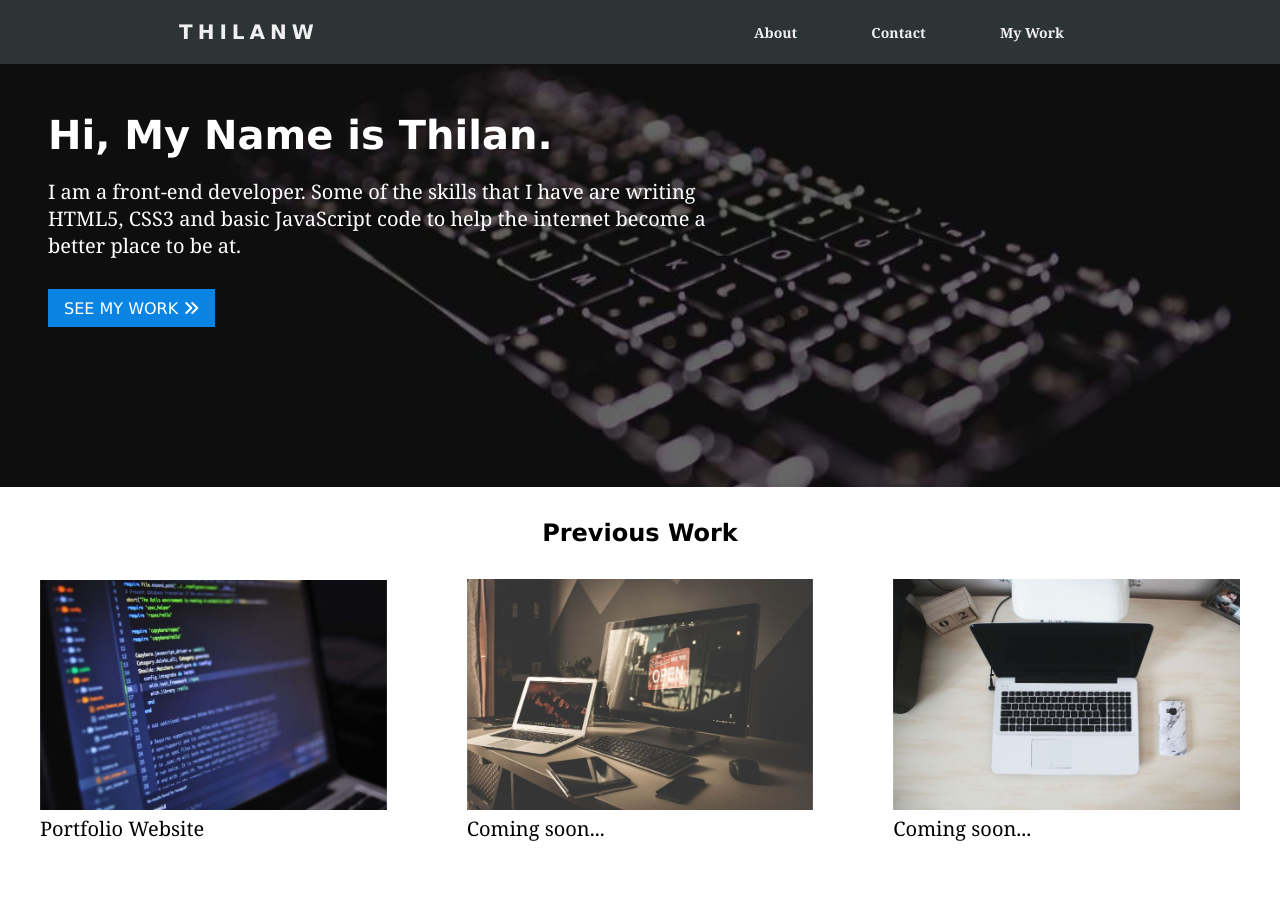
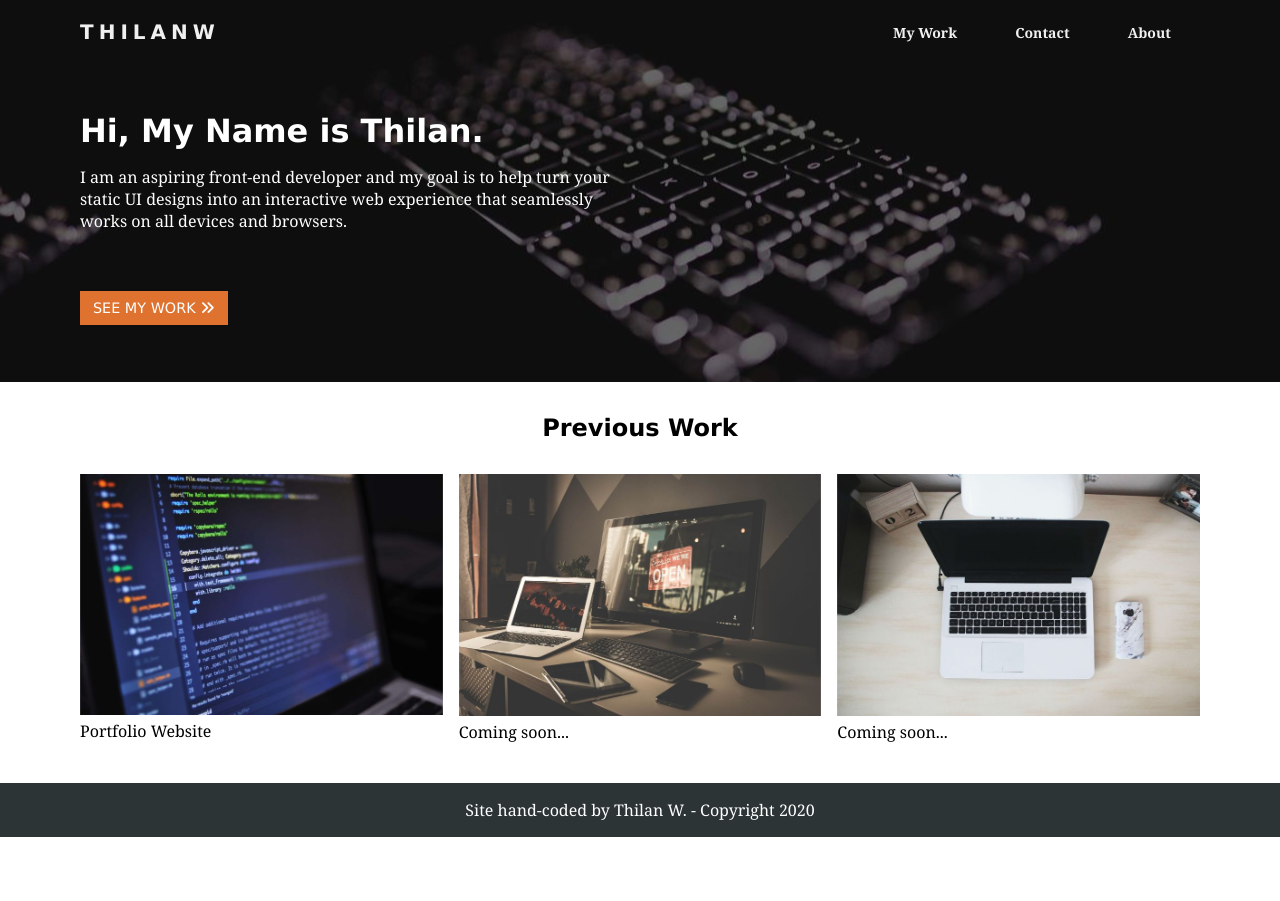
Before and after one commit to thilanwij/portfoliosite2020, a plain HTML site: page index.html in a window 1280 px wide. Shown: the top 901 px of the page. After the commit the page ends 837 px from the top, so only its background shows below. Drawn offline with Linux system fonts and the light colour scheme.

```diff
--- a/css/style.css
+++ b/css/style.css
@@ -4,6 +4,11 @@ html, .default {
     border: 0;
     box-sizing: border-box;
     width: 100%;
+}
+
+p, ul {
+    margin: 0;
+    padding: 0;
 }
 
 body{
@@ -17,6 +22,16 @@ h1, h2, h3, h4, h5, h6 {
     padding: 0;
 }
 
+figure {
+    margin: 0;
+}
+
+.wrapper {
+    padding: 0 5em;
+}
+
+
+
 a {
     text-decoration: none;
     color: black;
@@ -24,60 +39,20 @@ a {
 
 figure a {margin: 0; padding: 0;}
 
-/* header {
-    padding: 0.8em 0;
-    box-sizing: border-box;
 
-}
+/* commented out due to redoing navbar */
 
-header h1 {
-    margin: 0 auto;
-    text-align: center;
-}
-
-header ul {
-    display: flex;
-    margin: 0;
-    padding: 0;
-    justify-content: center;
-
-    flex-wrap: wrap;
-
-}
-
-header li {
-    font-family: 'Lucida Sans', 'Lucida Sans Regular', 'Lucida Grande', 'Lucida Sans Unicode', Geneva, Verdana, sans-serif;
-    list-style-type: none;
-    font-size: 0.9em;
-    text-transform: uppercase;
-    padding: 1em;
-    margin: 0 1em;
-
-    align-self: center;
-}
-
-
-#logo {
-
-    display: inline-block;
-    padding: 0.25em;
-    font-size: 1.5em;
-    font-weight: bold;
-    margin: 0 auto 10px auto;
-    border: 1px solid black;
-    border-radius: 0.2em;
+.nav-hero {
+    background-color: #222f3e;
+    background-image: url("../images/hero-bg.jpg");
+    background-position: center;
 }
 
 nav {
-    text-align: center;
-
-*/ /* commented out due to redoing navbar */
-
-nav {
     display: flex;
-    justify-content: space-around;
+    justify-content: space-between;
     align-items: center;
-    background-color: #2d3436;
+    /* background-color: #187adb; */
     min-height: 8vh;
 }
 
@@ -131,6 +106,10 @@ nav {
     height: 3px;
     margin: 5px;
     background-color: rgb(241, 240, 240);
+    -webkit-transition: all 0.3s ease;
+    -moz-transition: all 0.3s ease;
+    -o-transition: all 0.3s ease;
+    -ms-transition: all 0.3s ease;
     transition: all 0.3s ease;
 }
 
@@ -139,6 +118,7 @@ nav {
 @media only screen and (max-width: 700px){
     body {
         overflow-x: hidden;
+        /* overflow-y: hidden; */
     }
 
     .nav-links {
@@ -146,13 +126,16 @@ nav {
         right: 0px;
         top: 8vh;
         height: 92vh;
-        background-color: #2d3436;
+        background-color: #222f3e;
         display: flex;
         flex-direction: column;
         align-items: center;
-        width: 50%;
+        width: 100%;
         transform: translateX(100%);
         -webkit-transition: transform 0.5s ease-in;
+        -moz-transition: transform 0.5s ease-in;
+        -o-transition: transform 0.5s ease-in;
+        -ms-transition: transform 0.5s ease-in;
         transition: transform 0.5s ease-in;
     }
 
@@ -164,12 +147,19 @@ nav {
         opacity: 0;
      }
 
+     .nav-links a {
+        font-size: 2em;
+     }
+
     .burger div {
         width: 25px;
         height: 3px;
         margin: 5px;
         background-color: rgb(241, 240, 240);
         -webkit-transition: transform 0.3s ease-in;
+        -moz-transition: transform 0.3s ease-in;
+        -o-transition: transform 0.3s ease-in;
+        -ms-transition: transform 0.3s ease-in;
         transition: transform 0.3s ease-in;
     }
 
@@ -177,6 +167,7 @@ nav {
         /* for javascript later */
 
         transform: translateX(0%);
+        overflow-y: hidden;
         /* -webkit-transition: transform 0.5s ease-in;
         transition: transform 0.5s ease-in; */
     }
@@ -185,13 +176,13 @@ nav {
     @keyframes navLinkFade{
         from{
             opacity: 0;
-            transform: translateX(50px);
+            -webkit-transform: translateX(50px);
 
         }
 
         to{
             opacity: 1;
-            transform: translateX(0px);
+            -webkit-transform: translateX(0px);
         }
     }
 
@@ -207,68 +198,67 @@ nav {
 
 }
 
-
-
-
-
-
-@media only screen and (min-width: 1200px){
+@media only screen and (min-width: 1000px){
     .nav-links {
         width: 30%;
     }
 
 }
 
+/* BEGIN HERO CSS */
 
+#hero {
+    /* padding: 3em; */
+    padding-bottom: 4em;
+    padding-top: 3em;
 
+    color: white;
 
-/*-------------------------*/
-#hero {
-    background: #0984e3;
-    padding: 3em;
-    color: white;
-    text-align: center;
-    max-width: 100%;
+    text-align: left;
+    display: flex;
+    background-repeat: no-repeat;
+    background-size: 100%;
+}
 
-    background-image: url("../images/hero-bg.jpg");
-    background-position: center;
-    background-size: 100% 100%;
-
+#hero .left-hero {
+    width: 50%;
 }
 
 #hero h2 {
-    font-size: 2.5em;
+    font-size: 2em;
     margin-bottom: 0.5em;
 }
 
 #hero p {
-    font-size: 1.25em;
-    margin-bottom: 1.5em;
+    font-size: 1em;
+    margin-bottom: 4em;
 }
 
 .see-my-work {
-    display: inline-block;
+    -webkit-transition: 0.25s;
+    -o-transition: 0.25s;
     transition: 0.25s;
-    background: #0984e3;
+
+    background: #de722e;
     color: white;
-    padding: 0.6em 1em;
+    font-size: 0.9em;
+
+    padding: 0.6em 0.9em;
     font-family: 'Lucida Sans', 'Lucida Sans Regular', 'Lucida Grande', 'Lucida Sans Unicode', Geneva, Verdana, sans-serif;
-
     text-transform: uppercase;
-
     border-radius: 0;
 }
 
 .see-my-work:hover {
-    background: #56a1db;
+    background: rgb(230, 150, 101);
     cursor: pointer;
-    border-radius: 0.5em;
 }
+
+/* PREV WORK CSS */
 
 
 #prev-work {
     box-sizing: border-box;
-    /* background-color: #dfe6e9; */
     padding-top: 2em;
 
 }
@@ -280,26 +270,27 @@ nav {
 
 #prev-work ul {
     display: flex;
-    /* display:block; */
-    /* text-align: center; */
-    flex-direction: column;
-    justify-content: center;
+    justify-content: space-between;
     align-items: center;
     padding: 0;
+    margin-top: 2em;
 
 }
 
 #prev-work li {
-    /* display: block; */
     list-style-type: none;
-    /* text-align: center; */
     margin-bottom: 2.5em;
-    /* max-width: 100%; */
 
 }
 
+#prev-work li:first-child{
+    margin-right: 1em;
+}
+#prev-work li:last-child{
+    margin-left: 1em;
+}
+
 #prev-work img {
-    /* height: 300px; */
     background-color:#000;
     width: 100%;
     max-width: 100%;
@@ -317,7 +308,7 @@ nav {
 }
 
 #prev-work figcaption {
-    font-size: 1.25em;
+    font-size: 1em;
 }
 
 /* ******* FOOTER CSS ******* */
@@ -333,36 +324,51 @@ footer {
 
 /* ******* RESPONSIVE DESIGN CSS CODE ******* */
 
-@media only screen and (min-width: 750px){
+/* @media only screen and (max-width: 1000px){
     #hero {
         background-size: 100%;
     }
 
+} */
+
+
+@media only screen and (max-width: 800px){
+    #prev-work ul {
+        flex-direction: column;
+    }
+    #prev-work li:first-child{
+        margin-right: 0;
+    }
+    #prev-work li:last-child{
+        margin-left: 0;
+    }
+
+    .wrapper {
+        padding: 0 2em;
+    }
 }
 
-@media only screen and (min-width: 1000px){
-    #prev-work ul {
-        flex-direction: row;
+@media only screen and (max-width: 950px){
+
+    #hero .left-hero {
+        width: 100%;
+    }
+
+    .right-hero{
+        display: none;
     }
 
     #hero {
-        text-align: left;
+        text-align: center;
         display: flex;
-        /* height: 20em; */
         background-repeat: no-repeat;
         background-size: 100%;
     }
-
-
 }
 
-@media only screen and (min-width: 1200px){
+/* @media only screen and (min-width: 1200px){
     #hero {
         padding-bottom: 10em;
     }
 
-    #hero .left-hero {
-        width: 60%;
-    }
-
-}
+} */
--- a/index.html
+++ b/index.html
@@ -12,32 +12,22 @@
         <link rel="stylesheet" href="css/style.css">
     </head>
     <body class="default">
-        <!-- <header>
-            <nav>
-                <a href="#"><h1 id="logo">THILANW.COM</h1></a>
-                <ul>
-                    <li class="about"><a href="#">About</a></li>
-                    <li class="contact"><a href="#">Contact</a></li>
-
-                    <li class="my-work"><a href="#">My Work</a></li class="contact">
-                </ul>
-            </nav>
-        </header>   COMMENTED OUT BECAUSE I AM REDOING NAVBAR-->
-
-        <nav>
+          <!--End Hero Section-->
+          <section class="nav-hero">
+            <nav class="wrapper">
                 <div class="logo">
                     <h4>THILANW</h4>
                 </div>
 
                 <ul class="nav-links">
                     <li>
-                    <a href="#">About</a>
+                        <a href="#">My Work</a>
                     </li>
                     <li>
                         <a href="#">Contact</a>
                     </li>
                     <li>
-                    <a href="#">My Work</a>
+                        <a href="#">About</a>
                     </li>
                 </ul>
                 <div class="burger">
@@ -47,56 +37,59 @@
                 </div>
             </nav>
 
-
-
-
-
-
-
-
-
-
-
-
-        <section id="hero">
+            <!-- begin HERO SECTION -->
+            <section id="hero" class="wrapper">
                 <div class="left-hero">
                     <h2>Hi, My Name is Thilan.</h2>
-                <p>I am a front-end developer. Some of the skills that I have are writing HTML5, CSS3 and basic JavaScript code to help the internet become a better place to be at.</p>
+                    <p>I am an aspiring front-end developer and my goal is to help turn your static UI designs into an interactive web experience that seamlessly works on all devices and browsers.</p>
                     <a class="see-my-work" href="#prev-work">See My Work  <i class="fas fa-angle-double-right"></i></a>
 
                 </div>
                 <div class="right-hero">
                     <!-- What should I put here? Should I leave this empty and use an HTML background image? -->
+                    <!-- <h1>TEST HERE</h1> -->
 
                 </div>
-        </section>  <!--End Hero Section-->
+            </section>
+          </section>
+          <!-- end HERO SECTION -->
 
-        <section id="prev-work">
+        <!-- begin PREV WORK SECTION -->
+
+        <section id="prev-work" class="wrapper">
             <h2>Previous Work</h2>
 
             <ul class="gallery">
                 <li>
                     <figure>
-                        <a href="#"><img src="images/project-1.jpg" alt="Project 1">
-                            <figcaption>Portfolio Website</figcaption></a>
-
+                        <a href="#">
+                            <img src="images/project-1.jpg" alt="Project 1">
+                            <figcaption>Portfolio Website</figcaption>
+                        </a>
                     </figure>
                 </li>
 
                 <li>
                     <figure>
+                        <a href="#">
                             <img src="images/project-2.jpg" alt="Project 2">
                             <figcaption>Coming soon...</figcaption>
+                        </a>
                     </figure>
                 </li>
+
                 <li>
                     <figure>
+                        <a class="container" href="#">
                             <img src="images/project-3.jpg" alt="Project 3">
                             <figcaption>Coming soon...</figcaption>
+                        </a>
                     </figure>
                 </li>
             </ul>
         </section>
+
+        <!-- FOOTER SECTION -->
 
         <footer>
             <p>Site hand-coded by Thilan W. - Copyright 2020 </p>
```
Also changed, not shown: js/app.js (+0 -13 lines). Lines whose indentation alone changed are shown as unchanged.
